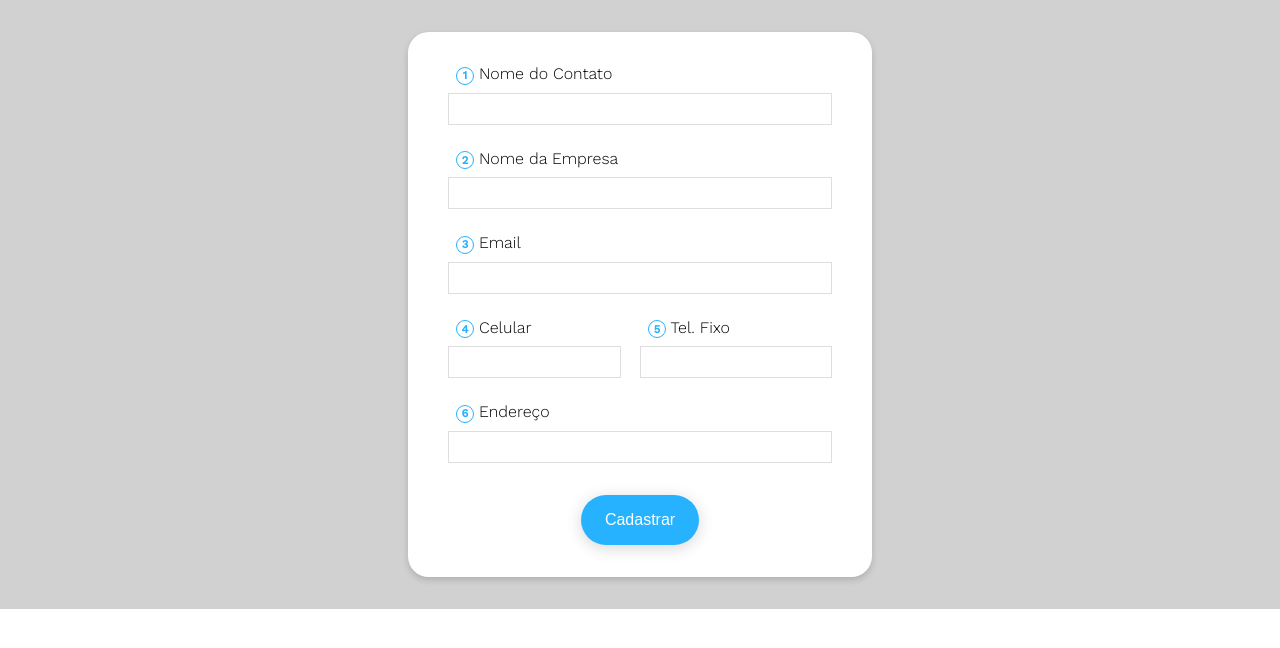
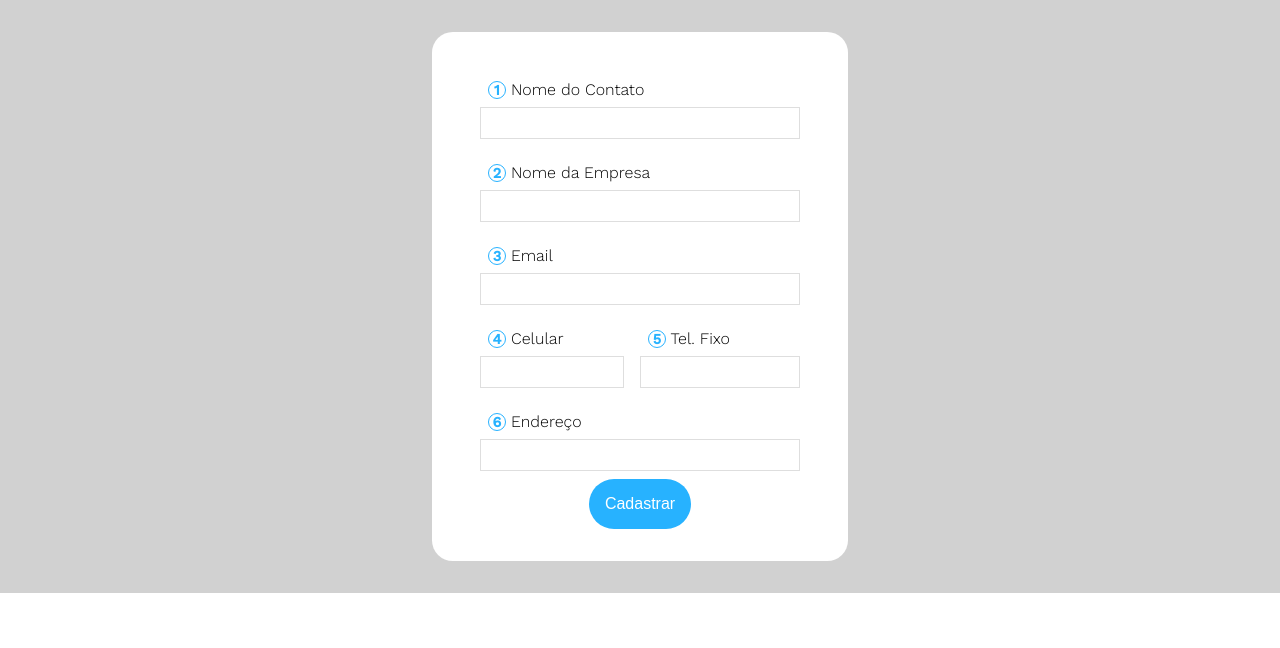
Before and after one commit to ahtlc/ClickCall, a Django app: template activities/templates/tests.html in a window 1280 px wide. Shown: the top 648 px of the page. Run offline with Django 3.2, Linux system fonts and the light colour scheme; the template is opened without the code that fills it, so the values that code supplies are empty.

Commit message:
feature(new-contact-front): Added inital style (without tags)

```diff
--- a/static/css/new_contact.css
+++ b/static/css/new_contact.css
@@ -4,7 +4,6 @@
     text-align: center;
     font-size: 1.9rem;
     font-weight: 500;
-    color: #4D4D4D;
 }
 
 .new-contact{
@@ -12,13 +11,14 @@
     flex-direction: column;
     align-items: center;
     position: relative;
-    width: 30%;
+    width: 25%;
     height: auto;
     background: #FFFFFF;
     border-radius: 1.3rem;
     margin: 2rem;
-    padding: 1rem 2.5rem 2rem 2.5rem;
-    box-shadow: 0px 3px 6px rgba(0, 0, 0, 0.16);
+    padding: 2rem;
+    padding-left:3rem;
+    padding-right:3rem;
 }
 
 @media screen and (max-width: 800px){
@@ -35,8 +35,7 @@
     margin-bottom: 0.5rem;
 }
 
-.new-contact-input > input,
-.new-contact-input > .tags-input{
+.new-contact-input input{
     border: 1px solid #DEDEDE;
     background: #FFFFFF;
     height: 2rem;
@@ -48,24 +47,18 @@
 .new-contact-input label{
     font-weight: 300;
     padding: 0.5rem;
-
-}
-
-.new-contact-input sup{
-    color: rgba(170, 170, 170, 1);
-    vertical-align: text-top;
 }
 
 .new-contact-number{
     display: inline-flex;
+    border-radius: 100%;
+    width: 1rem;
+    height: 1rem;
     justify-content: center;
     align-items: center;
-    border-radius: 50%;
-    width: 1rem;
-    height: 1rem;
     border: 1px solid rgba(39, 178, 255, 1);
     color:  rgba(39, 178, 255, 1);
-    font-size: 0.7em;
+    font-size: 0.9em;
     font-weight: 600;
 }
 
@@ -94,53 +87,11 @@
     border: none;
     background: #27B2FF;
     padding: 1rem;
-    padding-left: 1.5rem;
-    padding-right: 1.5rem;
     width: auto;
-    margin-top: 1.5rem;
+    margin-top: auto;
     color: white;
-    box-shadow: 0px 3px 16px rgba(0, 0, 0, 0.16);
 }
 
 .new-contact-submit:hover{
     cursor: pointer;
-    background: rgb(33, 147, 209);
-
 }
-
-.tags-input{
-    white-space: nowrap;
-    display: flex;
-    align-items: center;
-    flex-direction: row;
-}
-
-.tags-input .main-input{
-    width:100%;
-    border: none;
-    margin: 0;
-    font-family: 'Work Sans', sans-serif;
-    font-weight: 300;
-    margin: 0.2rem;
-}
-.tags-input .main-input:focus{
-    outline:none;
-}
-
-.tag{
-    max-width: 100%;
-    font-size: 0.8rem;
-    border-radius: 10px;
-    padding: 0.1em 0.6em 0.1em 0.6em;
-    margin-right: 0.5em;
-    background: #DEDEDE;
-    color: #4D4D4D;
-}
-.close::after{
-    content: "×";
-    margin-left: 0.1em;
-}
-
-.close:hover{
-    cursor: pointer;
-}
```
